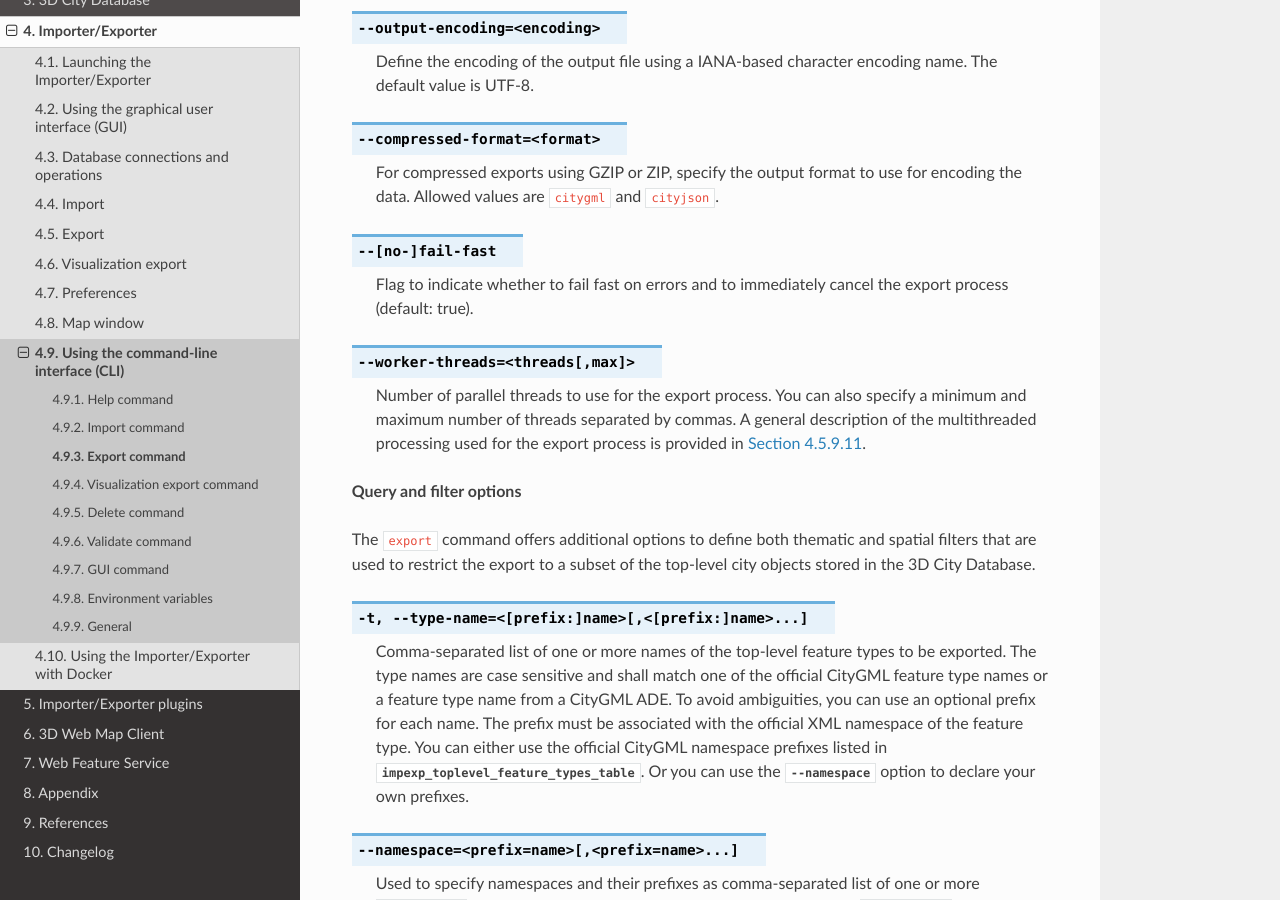
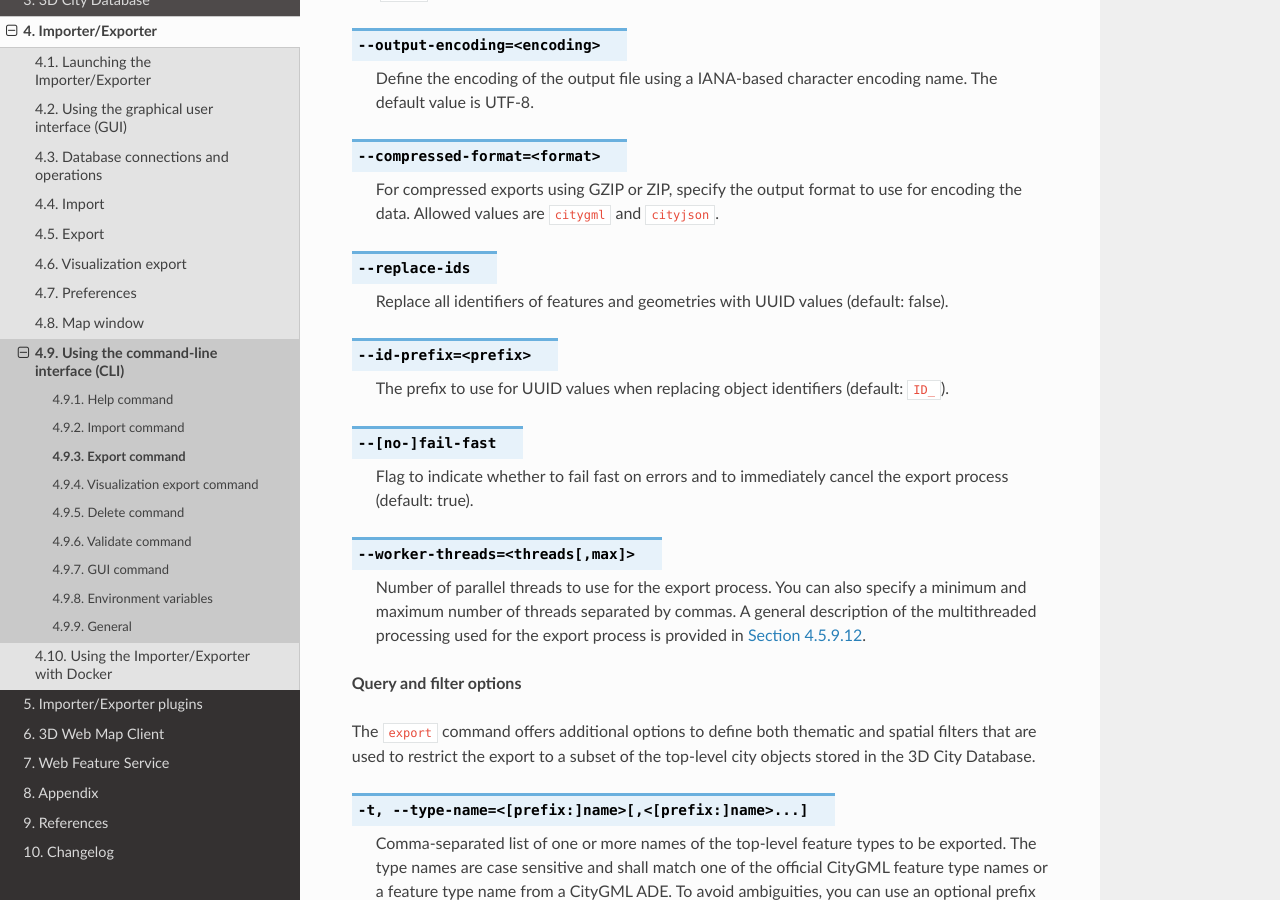
Before and after one commit to 3dcitydb/3dcitydb-docs, a Sphinx documentation site: the page built from source/impexp/cli/export.rst, in a window 1280 px wide and 900 px high, scrolled down 995 px. Built offline with Sphinx 7.4.7 and the Read the Docs theme 2.0.0, drawn with Linux system fonts in a browser that asks for light colours; some of the changed text lies outside the part shown.

Commit message:
added description for object identifier preference for exports

```diff
--- a/source/impexp/cli/export.rst
+++ b/source/impexp/cli/export.rst
@@ -7,8 +7,9 @@
 
 .. code-block:: bash
 
-   impexp export [-hV] [--[no-]fail-fast] [--ade-extensions=<folder>]
-                 [-c=<file>] [--compressed-format=<format>]
+   impexp export [-hV] [--[no-]fail-fast] [--replace-ids]
+                 [--ade-extensions=<folder>] [-c=<file>]
+                 [--compressed-format=<format>] [--id-prefix=<prefix>]
                  [--log-file=<file>] [--log-level=<level>] -o=<file>
                  [--output-encoding=<encoding>] [--pid-file=<file>]
                  [--plugins=<folder>] [--use-plugin=<plugin[=true|false]>[,
@@ -56,6 +57,14 @@
 
    For compressed exports using GZIP or ZIP, specify the output format to use for encoding the data.
    Allowed values are ``citygml`` and ``cityjson``.
+
+.. option:: --replace-ids
+
+   Replace all identifiers of features and geometries with UUID values (default: false).
+
+.. option:: --id-prefix=<prefix>
+
+   The prefix to use for UUID values when replacing object identifiers (default: ``ID_``).
 
 .. option:: --[no-]fail-fast
 
--- a/source/impexp/export-preferences/index.rst
+++ b/source/impexp/export-preferences/index.rst
@@ -10,6 +10,7 @@
    :maxdepth: 1
 
    general
+   object-identifier
    tiling-options
    cityobjectgroup
    appearance
--- a/source/impexp/export.rst
+++ b/source/impexp/export.rst
@@ -185,6 +185,8 @@
      - | **Description**
    * - | :ref:`impexp_preferences_export_general`
      - | General options like the CityGML version to be used for exports.
+   * - | :ref:`impexp_preferences_export_identifier`
+     - | Replace all object identifiers with UUIDs.
    * - | :ref:`impexp_preferences_export_tiling_chapter`
      - | Settings for tiled exports. Requires that tiling is enabled on the bounding box filter.
    * - | :ref:`impexp_preferences_export_cityobjectgroup`
```
Also changed, not shown: source/impexp/export-preferences/object-identifier.rst (added, +20 -0 lines), source/media/impexp_export_preferences_identifier_fig.png (added).
